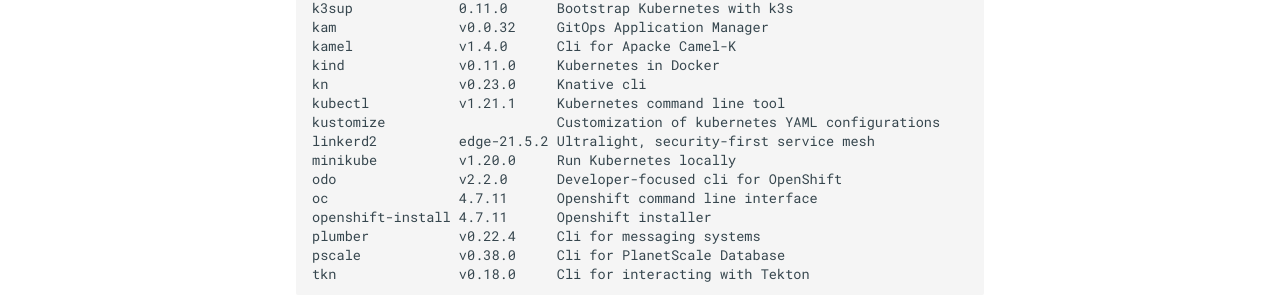
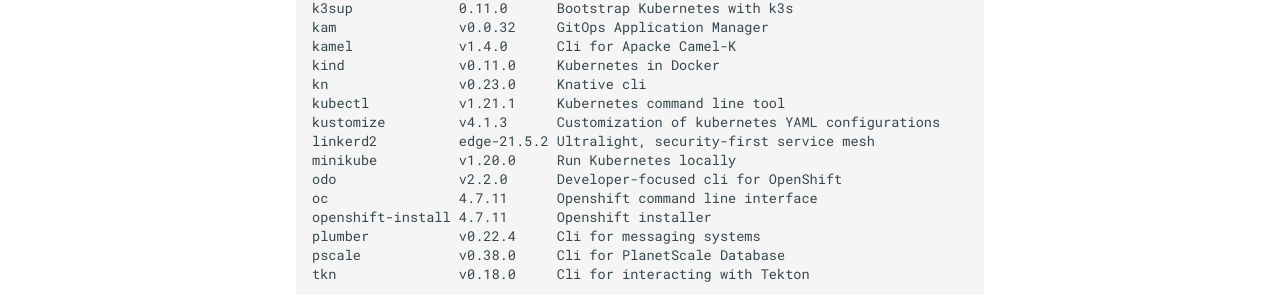
Before and after one commit to ghokun/climan-runner, an MkDocs documentation site: the page built from docs/tools.md, in a window 1280 px wide. Shown: the part 458-765 px from the top of the page. Built offline with MkDocs 1.6.1 and Material for MkDocs 9.7.7, drawn with Linux system fonts in a browser that asks for light colours; comment, search, counter and statistics services are not loaded; some of the changed text lies outside the part shown.

Commit message:
Actions commit

```diff
--- a/docs/tools.md
+++ b/docs/tools.md
@@ -19,7 +19,7 @@
 kind              v0.11.0     Kubernetes in Docker
 kn                v0.23.0     Knative cli
 kubectl           v1.21.1     Kubernetes command line tool
-kustomize                     Customization of kubernetes YAML configurations
+kustomize         v4.1.3      Customization of kubernetes YAML configurations
 linkerd2          edge-21.5.2 Ultralight, security-first service mesh
 minikube          v1.20.0     Run Kubernetes locally
 odo               v2.2.0      Developer-focused cli for OpenShift
```
